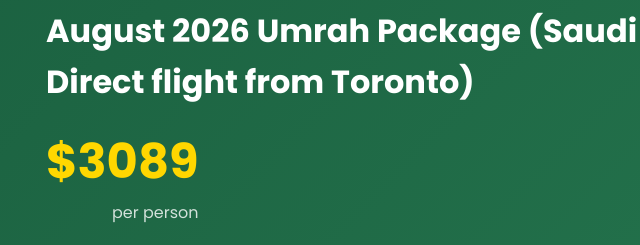
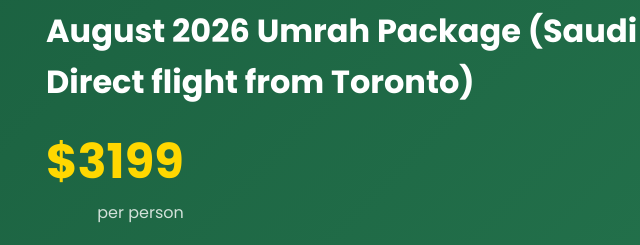
Before and after one commit to ajmerican/alharamain, a plain HTML site: page index.html in a window 1280 px wide. Shown: the part 1760-2005 px from the top of the page, 14-654 px from the left. Drawn offline with Linux system fonts and the light colour scheme.

Commit message:
Update price for August 2026 Umrah package

```diff
--- a/index.html
+++ b/index.html
@@ -132,7 +132,7 @@
                     <div class="package-header">
                         <h3>August 2026 Umrah Package (Saudi Airlines Direct flight from Toronto)</h3>
                         <div class="package-price">
-                            <span class="price">$3089</span>
+                            <span class="price">$3199</span>
                             <span class="per-person">per person</span>
                         </div>
                     </div>
```
